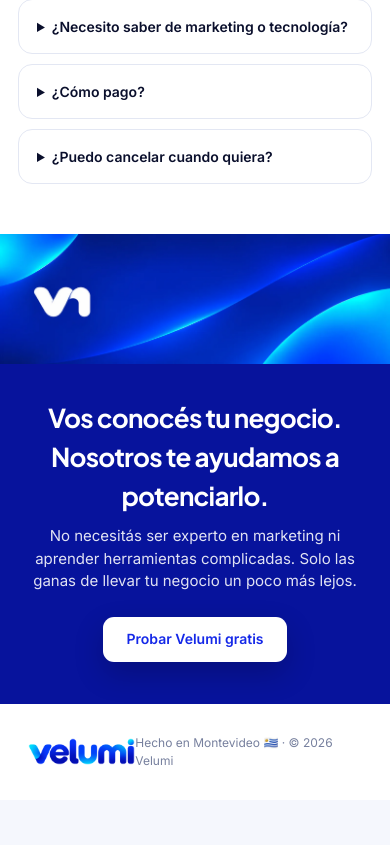
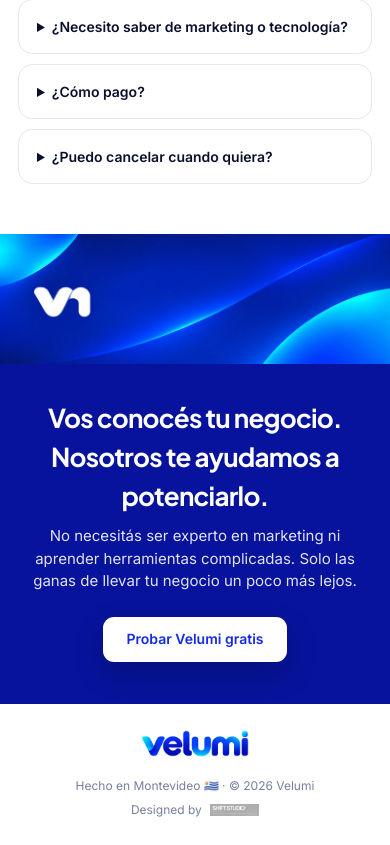
Before and after one commit to 4ltern4tive/velumi, a plain HTML site: page index.html in a window 390 px wide. Shown: the part 3973-4818 px from the top of the page. Before the commit the page ends 4773 px from the top, so only its background shows below. Drawn offline with Linux system fonts and the light colour scheme.

Commit message:
Add designed by credit to footer

```diff
--- a/assets/styles.css
+++ b/assets/styles.css
@@ -125,8 +125,12 @@ h1,h2,h3,h4{font-family:var(--display);letter-spacing:-.02em}
   .sf-cta-inner{position:absolute;inset:0;max-width:none;display:flex;align-items:center;justify-content:flex-end;padding:0 max(28px,calc((100vw - 1144px)/2));text-align:left}
   .sf-cta-copy{max-width:520px}
 }
-.sf-foot{max-width:1200px;margin:0 auto;padding:30px 28px;display:flex;align-items:center;justify-content:space-between;color:var(--muted);font-size:12px}
+.sf-foot{max-width:1200px;margin:0 auto;padding:30px 28px;display:flex;align-items:center;justify-content:space-between;gap:20px;color:var(--muted);font-size:12px}
 .sf-foot .brand-logo{height:28px}
+.sf-foot-copy{display:flex;flex-direction:column;align-items:flex-end;gap:6px;text-align:right}
+.sf-foot-copy p{margin:0}
+.sf-designed{display:flex;align-items:center;justify-content:flex-end;gap:8px}
+.sf-designed-logo{height:1em;width:auto;opacity:.35;filter:grayscale(1);vertical-align:middle}
 
 /* ---------- Login ---------- */
 .sf-login{position:relative;min-height:100vh;display:grid;place-items:center;padding:24px;overflow:hidden;background:radial-gradient(circle at 18% 18%,rgba(0,200,255,.18),transparent 32%),radial-gradient(circle at 84% 80%,rgba(20,40,232,.16),transparent 38%),linear-gradient(135deg,#F7F9FF 0%,#EEF2FF 52%,#E7ECFF 100%)}
@@ -510,6 +514,9 @@ textarea.input{resize:vertical}
   .sf-hero p{font-size:14.5px}
   .sf-hero-frame{transform:none;border-radius:20px}
   .sf-hero-chip{display:none}
+  .sf-foot{flex-direction:column;align-items:center;text-align:center;padding:26px 18px}
+  .sf-foot-copy{align-items:center;text-align:center}
+  .sf-designed{justify-content:center}
   .sf-login-card{padding:30px 24px}
   .tb-app,.kbd,.tb-center{display:none}.main{padding:16px 14px 30px}
   .stat-strip,.stat-strip.three{grid-template-columns:1fr 1fr}.spark{display:none}
--- a/index.html
+++ b/index.html
@@ -195,7 +195,10 @@
       <a class="sf-brand" href="#view-landing" aria-label="Velumi inicio">
         <img class="brand-logo" src="assets/brand/velumi-logo.png" alt="Velumi" width="600" height="151">
       </a>
-      <p>Hecho en Montevideo 🇺🇾 · © 2026 Velumi</p>
+      <div class="sf-foot-copy">
+        <p>Hecho en Montevideo 🇺🇾 · © 2026 Velumi</p>
+        <p class="sf-designed">Designed by <img class="sf-designed-logo" src="assets/brand/designed-by.webp" alt="EON" width="300" height="73"></p>
+      </div>
     </footer>
   </section>
 
```
Also changed, not shown: assets/brand/designed-by.png (added), assets/brand/designed-by.webp (added).
